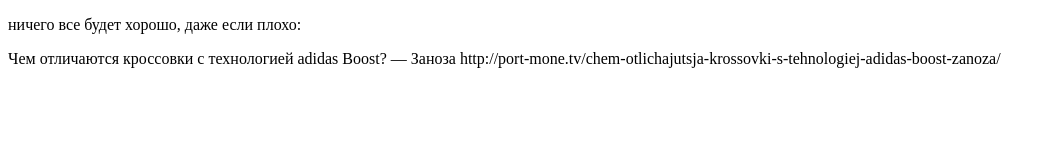
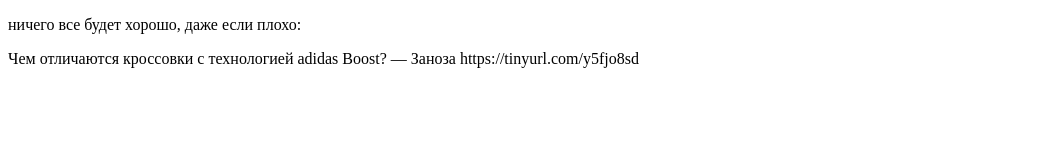
Before and after one commit to portmonetv/simplebot2, a plain HTML site: page C/index.html in a window 1280 px wide. Shown: the whole page, without its empty margins (0-1055 px from the left). Drawn offline with Linux system fonts and the light colour scheme.

Commit message:
Update index.html

```diff
--- a/C/index.html
+++ b/C/index.html
@@ -4,4 +4,4 @@
       src="https://portmonetv.github.io/simplebot2/C/data/random.js"
     ></script>
 
-      Чем отличаются кроссовки с технологией adidas Boost? — Заноза   http://port-mone.tv/chem-otlichajutsja-krossovki-s-tehnologiej-adidas-boost-zanoza/
+      Чем отличаются кроссовки с технологией adidas Boost? — Заноза   https://tinyurl.com/y5fjo8sd
```
